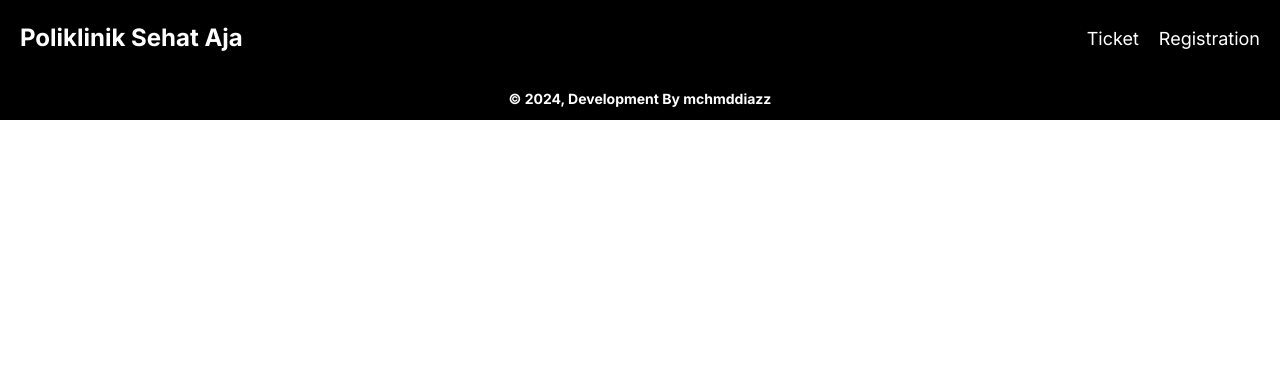
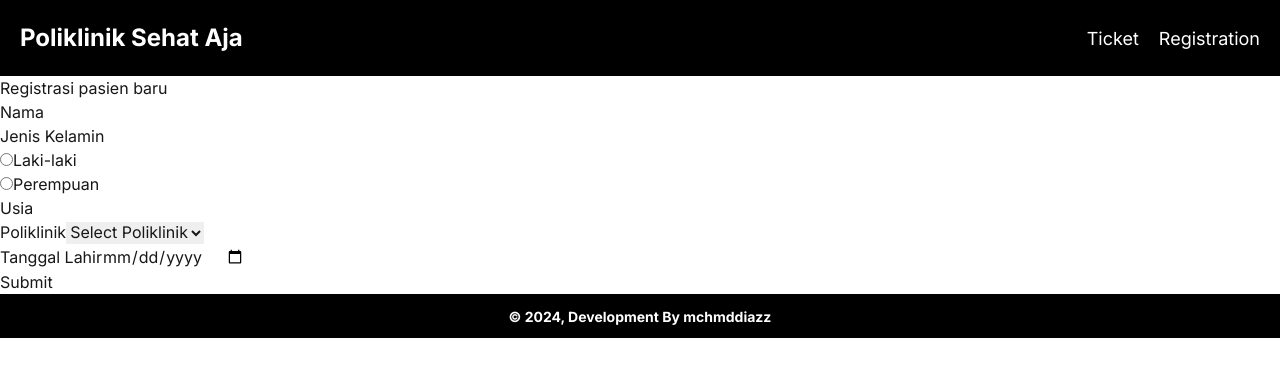
Before and after one commit to Veroxsa/apotik-system, a Next.js app: page /register in a window 1280 px wide. Shown: the top 376 px of the page. Built offline with nearby package versions, Linux system fonts and the light colour scheme.

Commit message:
function register user

```diff
--- /dev/null
+++ b/src/app/api/register/route.ts
@@ -0,0 +1,47 @@
+import { NextResponse } from 'next/server';
+import db from '../../../lib/db'; // Your database connection
+
+// API route to handle registration
+export async function POST(req: Request) {
+  try {
+    const { nama, jenis_kelamin, usia, poliklinik, tanggal_lahir } = await req.json();
+
+    // Check for missing fields
+    if (!nama || !jenis_kelamin || !usia || !poliklinik || !tanggal_lahir) {
+      return NextResponse.json(
+        {
+          success: false,
+          message: 'All fields are required',
+        },
+        { status: 400 }
+      );
+    }
+
+    // SQL query to insert user data
+    const sql = `
+      INSERT INTO user (nama, jenis_kelamin, usia, poliklinik, tanggal_lahir, status_ticket, created_at, last_update)
+      VALUES (?, ?, ?, ?, ?, 'waiting', NOW(), NOW())`;
+    const values = [nama, jenis_kelamin, usia, poliklinik, tanggal_lahir];
+
+    // Execute the query
+    const [result] = await db.query(sql, values);
+
+    // Success response
+    return NextResponse.json({
+      success: true,
+      message: 'Registration successful',
+      data: result,
+    });
+  } catch (error) {
+    // Log error and send response
+    console.error('Registration error:', error);
+    return NextResponse.json(
+      {
+        success: false,
+        message: 'Error inserting data into database',
+        error: error.message,
+      },
+      { status: 500 }
+    );
+  }
+}
--- a/src/app/register/page.tsx
+++ b/src/app/register/page.tsx
@@ -5,21 +5,68 @@ import Footer from "../../components/Footer/Footer";
 import "../assets/custom.css";
 
 const Register = () => {
-  // State for the form inputs
+
   const [formData, setFormData] = useState({
-    name: "",
-    email: "",
-    password: "",
-    confirmPassword: ""
+    nama: '',
+    jenis_kelamin: '',
+    usia: '',
+    poliklinik: '',
+    tanggal_lahir: '',
   });
 
   // State for error messages
   const [errors, setErrors] = useState({
-    name: "",
-    email: "",
-    password: "",
-    confirmPassword: ""
+    nama: "",
+    jenis_kelamin: "",
+    usia: "",
+    poliklinik: "",
+    tanggal_lahir: "",
   });
+
+  const [message, setMessage] = useState('');
+
+  const handleInputChange = (e: React.ChangeEvent<HTMLInputElement | HTMLSelectElement>) => {
+    const { name, value } = e.target;
+    setFormData({
+      ...formData,
+      [name]: value,
+    });
+  };
+
+  // Form submission handler
+  const handleSubmit = async (e: React.FormEvent) => {
+    e.preventDefault();
+
+    try {
+      const response = await fetch('/api/register', {
+        method: 'POST',
+        headers: {
+          'Content-Type': 'application/json',
+        },
+        body: JSON.stringify(formData),
+      });
+
+      if (!response.ok) {
+        // Handle non-2xx responses
+        const errorResponse = await response.text();  // Capture the raw response text
+        setMessage(`Error: ${errorResponse}`);
+        return;
+      }
+
+      // Check if response has a valid JSON body
+      const result = await response.json();
+
+      // Check if result is an expected JSON object
+      if (result && result.success !== undefined) {
+        setMessage(result.message);
+      } else {
+        setMessage('Unexpected response format.');
+      }
+    } catch (error) {
+      console.error('Error during registration:', error);
+      setMessage('Something went wrong!');
+    }
+  };
 
   return (
     <>
@@ -27,8 +74,111 @@ const Register = () => {
         <div className="header-container">
           <Header />
         </div>
-        <div className="form-register">
-          <div className="container">
+        <div className="form-register h-screen flex items-center justify-center">
+          <div className="container max-w-3xl mx-auto p-6">
+            <h2 className="text-2xl font-bold text-center mb-4">Registrasi pasien baru</h2>
+            <form onSubmit={handleSubmit}>
+              {/* Nama Input */}
+              <div className="mb-4">
+                <label htmlFor="nama" className="block text-sm font-medium text-gray-700">Nama</label>
+                <input
+                  type="text"
+                  id="nama"
+                  name="nama"
+                  value={formData.nama}
+                  onChange={handleInputChange}
+                  className="mt-1 block w-full px-3 py-2 border border-gray-300 rounded-md"
+                />
+                {errors.nama && <p className="text-red-500 text-sm mt-2">{errors.nama}</p>}
+              </div>
+
+              {/* Jenis Kelamin Input */}
+              <div className="mb-4">
+                <label className="block text-sm font-medium text-gray-700">Jenis Kelamin</label>
+                <div className="flex items-center my-1">
+                  <input
+                    id="laki-laki"
+                    type="radio"
+                    value="Laki-laki"
+                    name="jenis_kelamin"
+                    checked={formData.jenis_kelamin === "Laki-laki"}
+                    onChange={handleInputChange}
+                    className="w-4 h-4 text-blue-600 bg-gray-100 border-gray-300 focus:ring-blue-500 dark:focus:ring-blue-600 dark:ring-offset-gray-800 focus:ring-2 dark:bg-gray-700 dark:border-gray-600"
+                  />
+                  <label htmlFor="laki-laki" className="ms-2 text-sm font-medium text-black-900">Laki-laki</label>
+                </div>
+                <div className="flex items-center">
+                  <input
+                    id="perempuan"
+                    type="radio"
+                    value="Perempuan"
+                    name="jenis_kelamin"
+                    checked={formData.jenis_kelamin === "Perempuan"}
+                    onChange={handleInputChange}
+                    className="w-4 h-4 text-blue-600 bg-gray-100 border-gray-300 focus:ring-blue-500 dark:focus:ring-blue-600 dark:ring-offset-gray-800 focus:ring-2 dark:bg-gray-700 dark:border-gray-600"
+                  />
+                  <label htmlFor="perempuan" className="ms-2 text-sm font-medium text-black-900">Perempuan</label>
+                </div>
+                {errors.jenis_kelamin && <p className="text-red-500 text-sm mt-2">{errors.jenis_kelamin}</p>}
+              </div>
+
+              {/* Usia Input */}
+              <div className="mb-4">
+                <label htmlFor="usia" className="block text-sm font-medium text-gray-700">Usia</label>
+                <input
+                  type="number"
+                  id="usia"
+                  name="usia"
+                  value={formData.usia}
+                  onChange={handleInputChange}
+                  className="mt-1 block w-full px-3 py-2 border border-gray-300 rounded-md"
+                />
+                {errors.usia && <p className="text-red-500 text-sm mt-2">{errors.usia}</p>}
+              </div>
+
+              {/* Poliklinik Input */}
+              <div className="mb-4">
+                <label htmlFor="poliklinik" className="block text-sm font-medium text-gray-700">Poliklinik</label>
+                <select
+                  id="poliklinik"
+                  name="poliklinik"
+                  value={formData.poliklinik}
+                  onChange={handleInputChange}
+                  className="mt-1 block w-full px-3 py-2 border border-gray-300 rounded-md"
+                >
+                  <option value="">Select Poliklinik</option>
+                  <option value="Umum">Umum</option>
+                  <option value="Bidan">Bidan</option>
+                  <option value="Anak">Anak</option>
+                  <option value="Penyakit Dalam">Penyakit Dalam</option>
+                </select>
+                {errors.poliklinik && <p className="text-red-500 text-sm mt-2">{errors.poliklinik}</p>}
+              </div>
+
+              {/* Tanggal Lahir Input */}
+              <div className="mb-4">
+                <label htmlFor="tanggal_lahir" className="block text-sm font-medium text-gray-700">Tanggal Lahir</label>
+                <input
+                  type="date"
+                  id="tanggal_lahir"
+                  name="tanggal_lahir"
+                  value={formData.tanggal_lahir}
+                  onChange={handleInputChange}
+                  className="mt-1 block w-full px-3 py-2 border border-gray-300 rounded-md"
+                />
+                {errors.tanggal_lahir && <p className="text-red-500 text-sm mt-2">{errors.tanggal_lahir}</p>}
+              </div>
+
+              {/* Submit Button */}
+              <div className="mb-4 text-center">
+                <button type="submit" className="px-6 py-2 bg-blue-500 text-white rounded-lg hover:bg-blue-600">
+                  Submit
+                </button>
+              </div>
+            </form>
+
+            {/* Message after submission */}
+            {message && <p className="text-center mt-4 text-sm">{message}</p>}
           </div>
         </div>
         <div className="footer-container">
@@ -37,5 +187,6 @@ const Register = () => {
       </main>
     </>
   );
-}
+};
+
 export default Register;
```
Also changed, not shown: 1 other file (tests, documents, lock files or other folders).
